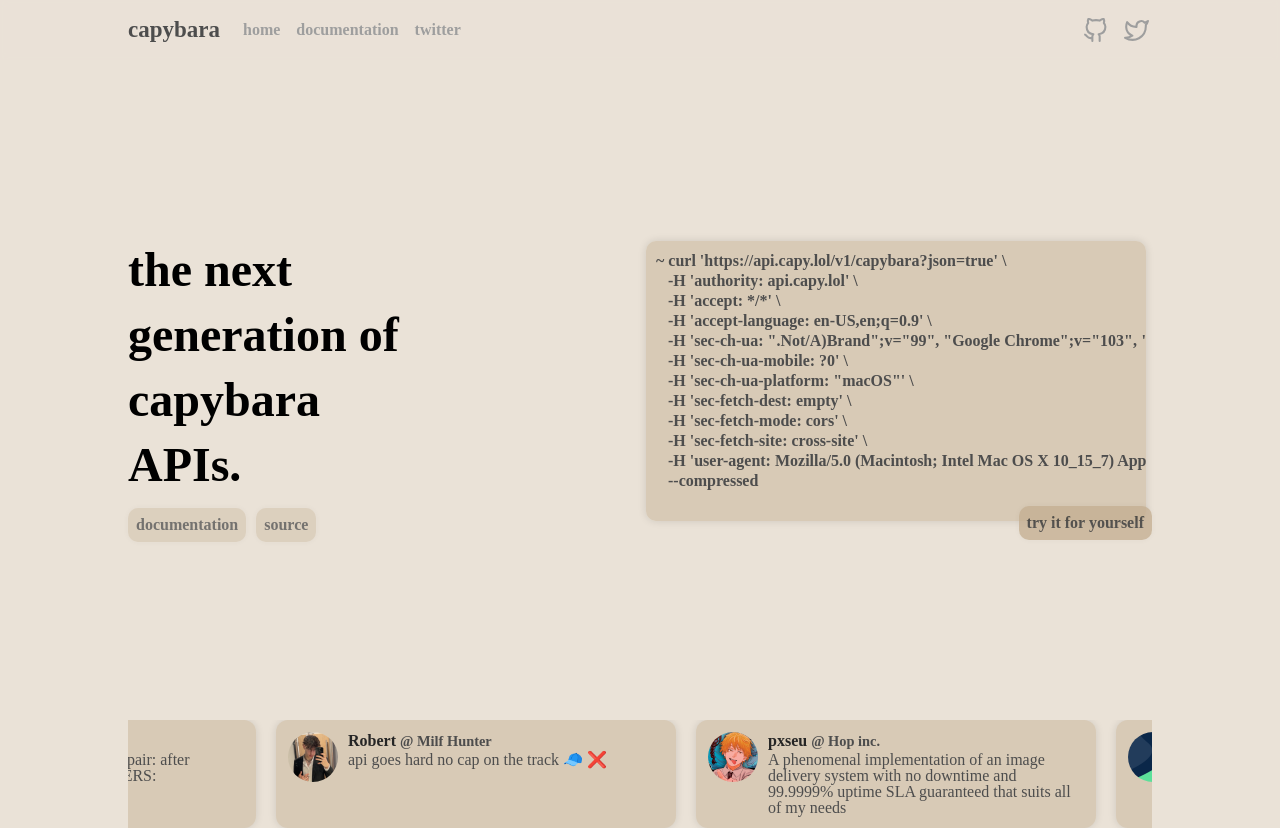
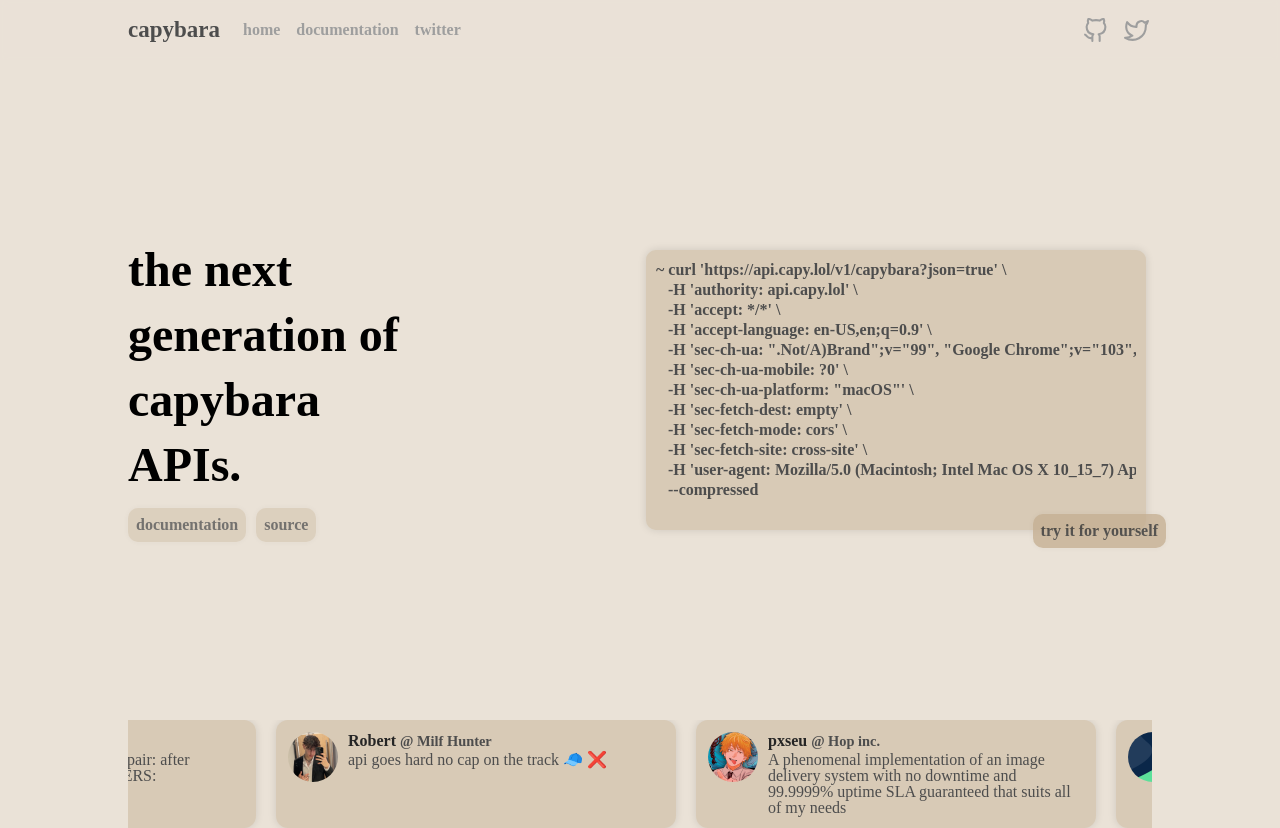
Before and after one commit to Looskie/capybara-web, a Next.js app: page / in a window 1280 px wide. Shown: the top 828 px of the page. Built offline with nearby package versions, Linux system fonts and the light colour scheme; a web font is replaced by a local one.

Commit message:
fix thingy

```diff
--- a/pages/index.tsx
+++ b/pages/index.tsx
@@ -99,6 +99,9 @@
 `;
 
 const CodeContainerBtn = styled.button`
+  position: absolute;
+  right: -20px;
+  bottom: -18px;
   outline: none;
   border: unset;
   color: var(--text-primary);
@@ -120,6 +123,7 @@
 `;
 
 const CodeContainer = styled.div`
+  position: relative;
   align-self: center;
   justify-self: center;
   display: flex;
@@ -130,7 +134,6 @@
   width: 100%;
   height: 100%;
   max-width: 500px;
-  overflow: auto;
 
   span {
     user-select: none;
@@ -229,6 +232,7 @@
         </div>
         <div>
           <CodeContainer>
+            <div style={{ overflow: "auto" }}>
               <pre>
                 {`~ curl 'https://api.capy.lol/v1/capybara?json=true' \\
    -H 'authority: api.capy.lol' \\
@@ -245,7 +249,7 @@
                 <br />
                 <br />
               </pre>
-          </CodeContainer>
+            </div>
             <CopyToClipboard
               onCopy={() => toast("Copied", { type: "success" })}
               text={`
@@ -265,6 +269,7 @@
             >
               <CodeContainerBtn>try it for yourself</CodeContainerBtn>
             </CopyToClipboard>
+          </CodeContainer>
         </div>
       </Landing>
       <Marquee
```
Lines whose indentation alone changed are shown as unchanged.
